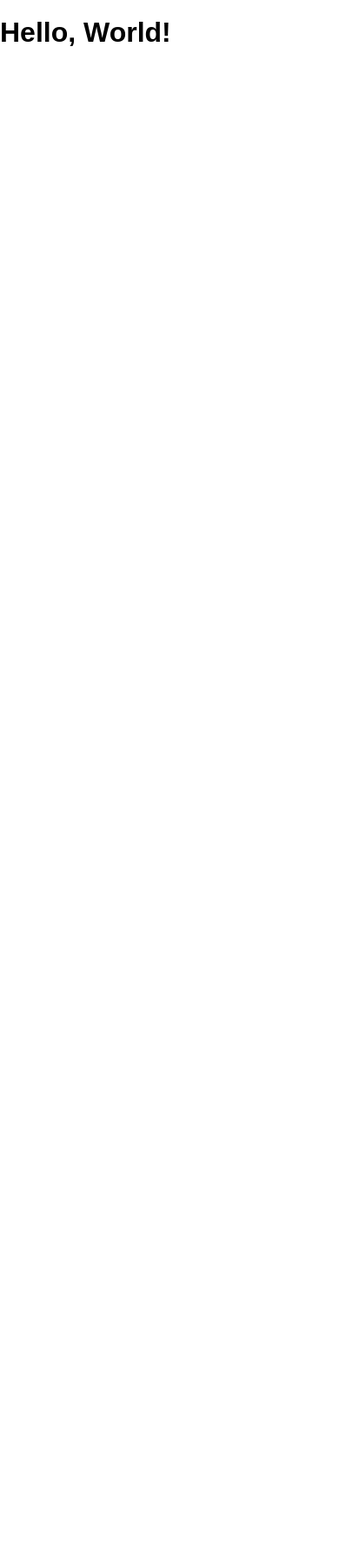
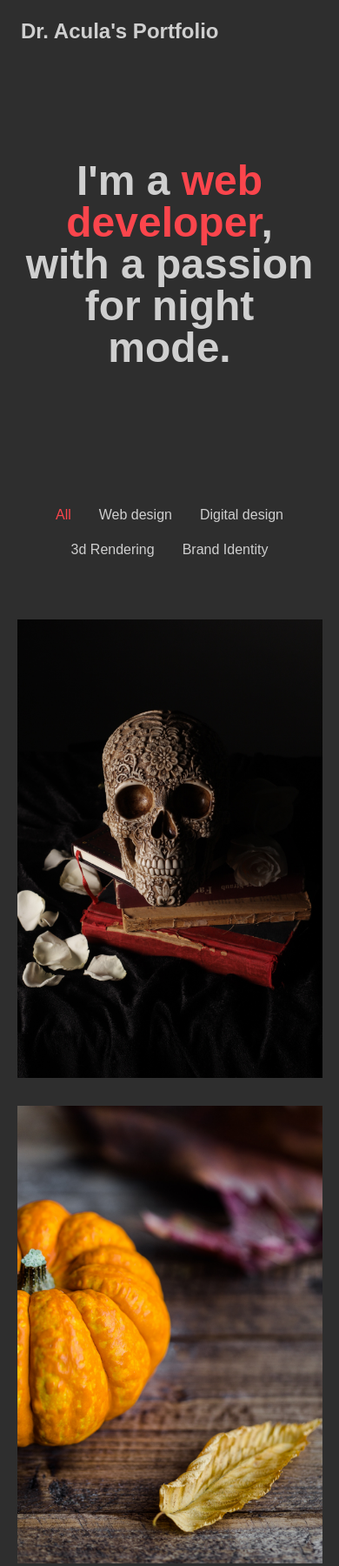
Before and after one commit to MarcusDLG/spooky-portobello, a website: page public/index.html in a window 390 px wide. Shown: the top 1800 px of the page at 87% size. Before the commit the page ends 865 px from the top, so only its background shows below. Drawn offline with Linux system fonts and the light colour scheme.

Commit message:
Mobile Complete

```diff
--- a/public/index.html
+++ b/public/index.html
@@ -6,8 +6,63 @@
     <title>Spooky Portobello</title>
     <link rel="shortcut icon" href="/favicon.ico" />
     <link rel="stylesheet" href="/screen.css" />
+    <link
+      href="https://fonts.googleapis.com/css?family=Josefin+Sans&display=swap"
+      rel="stylesheet"
+    />
   </head>
   <body>
-    <h1 class="hello-world">Hello, World!</h1>
+    <header>
+      <section>
+        <h3>Dr. Acula's Portfolio</h3>
+      </section>
+      <section class="centerHeader">
+        <h1 class="about">
+          I'm a <span class="wd"> web developer</span>, with a passion for night
+          mode.
+        </h1>
+      </section>
+      <nav class="centerHeader">
+        <ul>
+          <li>
+            <a href=""> <span class="wd">All</span> </a>
+          </li>
+          <li><a href="">Web design</a></li>
+          <li><a href="">Digital design</a></li>
+          <li><a href="">3d Rendering</a></li>
+          <li><a href="">Brand Identity</a></li>
+        </ul>
+      </nav>
+    </header>
+    <main>
+      <section class="pictureCard" class="one">
+        <img src="Images/image-1.jpg" alt="Skull" />
+      </section>
+      <section class="pictureCard">
+        <img src="./Images/image-2.jpg" alt="Pumpkin" />
+      </section>
+      <section class="pictureCard">
+        <img src="./Images/image-3.jpg" class="three" alt="Red Door" />
+      </section>
+      <section class="pictureCard">
+        <img src="./Images/image-4.jpg" alt="Jack-o-Lantern" />
+      </section>
+      <section class="pictureCard">
+        <img src="./Images/image-5.jpeg" class="five" alt="Trooper" />
+      </section>
+      <section class="pictureCard">
+        <img src="./Images/image-6.jpeg" alt="Pumpkin" />
+      </section>
+      <section class="pictureCard">
+        <img src="./Images/image-7.jpeg" class="seven" alt="Candle" />
+      </section>
+      <section class="pictureCard">
+        <img src="./Images/image-8.jpeg" alt="Frozen Jack-O-Lantern" />
+      </section>
+    </main>
+    <footer>
+      <h1>Let's work together</h1>
+      <button type="button" value="">Get in touch</button>
+    </footer>
   </body>
 </html>
--- a/public/screen.css
+++ b/public/screen.css
@@ -7,6 +7,108 @@ html {
 }
 
 body {
-  margin: 0;
+  background-color: rgb(46, 46, 46);
   min-height: 100%;
 }
+
+.wd {
+  color: rgb(251, 69, 76)
+}
+
+main {
+  display: grid;
+  grid-template-columns: 100%;
+}
+
+header {
+  color: rgb(207, 207, 207);
+}
+
+header h3 {
+  padding-left: 1rem;
+  font-size: 1.5rem;
+}
+
+.centerHeader {
+  display: flex;
+  flex-direction: column;
+  text-align: center;
+  padding-bottom: 2.5rem;
+}
+
+.about {
+  font-size: 3rem;
+  margin: 3rem 1rem;
+  padding-top: 4rem;
+  padding-bottom: 3rem;
+}
+
+.centerHeader ul {
+  list-style: none;
+  display: flex;
+  flex-wrap: wrap;
+  justify-content: center;
+  align-self: center;
+  padding: 0;
+  margin-top: 0;
+  max-width: 448px;
+  max-height: 80px;
+}
+
+.centerHeader li {
+  padding-top: 1.5rem;
+  font-size: 1rem;
+}
+
+.centerHeader a {
+  color: rgb(207, 207, 207);
+  padding: 1rem;
+  text-decoration: none;
+}
+
+.pictureCard {
+  display: flex;
+  justify-content: center;
+  padding: 1rem 0;
+}
+
+.pictureCard img {
+  width: 90vw;
+}
+
+footer {
+  padding-top: 3rem;
+  text-align: center;
+  color: rgb(207, 207, 207);
+}
+
+footer h1 {
+  padding-bottom: 2rem;
+}
+
+footer button {
+  color: rgb(207, 207, 207);
+  background-color: black;
+  border: none;
+  padding: 1rem 2rem;
+}
+
+@media (min-width: 768px) {
+  body {
+    margin: 0;
+  }
+  main {
+    display: grid;
+    grid-template-columns: 50% 50%;
+  }
+  .centerHeader {}
+  .pictureCard {
+    justify-content: space-between;
+    margin: 0;
+    padding: 0;
+  }
+  .pictureCard img {
+    width: 48vw;
+    padding: .2rem;
+  }
+}
```
Also changed, not shown: public/Images/image-1.jpg (added), public/Images/image-2.jpg (added), public/Images/image-3.jpg (added), public/Images/image-5.jpeg (added), public/Images/image-6.jpeg (added), public/Images/image-7.jpeg (added), public/Images/image-8.jpeg (added), 1 other file.
